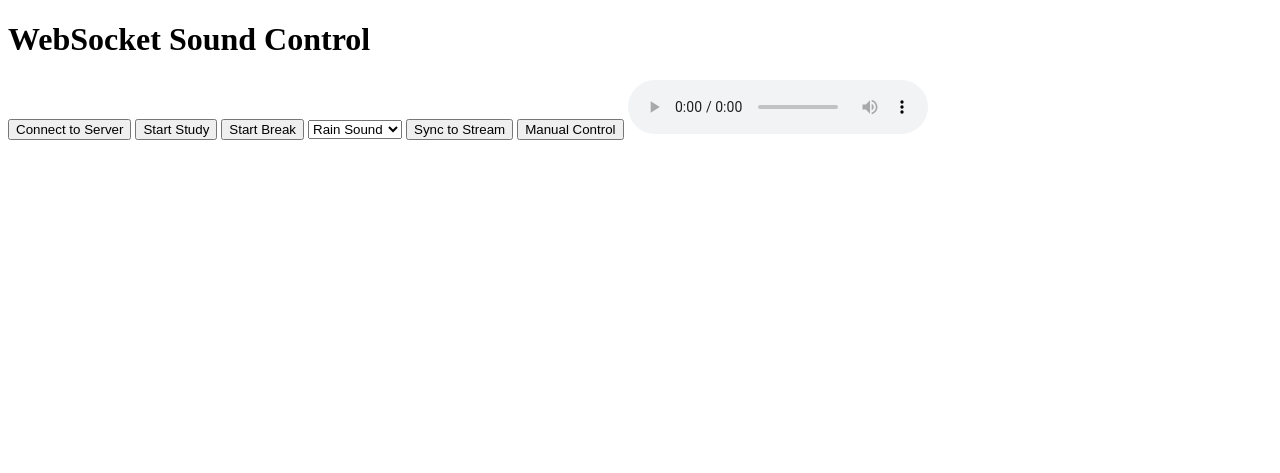
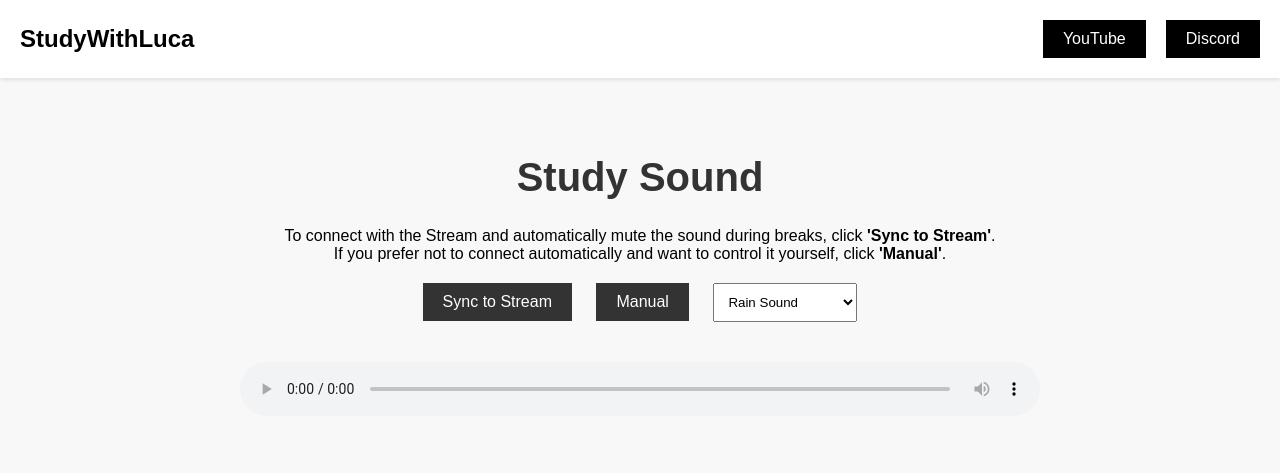
Before and after one commit to LuuMatts/study-time, a website: page index.html in a window 1280 px wide. Drawn offline with Linux system fonts and the light colour scheme.

Commit message:
Prototype

```diff
--- a/index.html
+++ b/index.html
@@ -2,33 +2,49 @@
 <html lang="en">
   <head>
     <meta charset="UTF-8" />
-    <title>WebSocket Sound Control</title>
+    <title>Study Sound Control</title>
+    <link rel="stylesheet" href="styles.css" />
   </head>
   <body>
-    <h1>WebSocket Sound Control</h1>
-    <button id="connectButton">Connect to Server</button>
-    <button id="startStudyButton">Start Study</button>
-    <button id="startBreakButton">Start Break</button>
+    <header class="header">
+      <div class="logo">StudyWithLuca</div>
+      <nav class="navigation">
+        <a
+          href="https://www.youtube.com/channel/UCCUGEFoKFHuhGWhj7ZrR9ag"
+          target="_blank"
+          class="header-button"
+          >YouTube</a
+        >
+        <a
+          href="https://discord.gg/tB9MdCAAm3"
+          target="_blank"
+          class="header-button"
+          >Discord</a
+        >
+      </nav>
+    </header>
 
-    <!-- Sound Selection Dropdown -->
-    <select id="soundSelection">
-      <option value="Rain Sound V2.MP3">Rain Sound</option>
-      <option value="Fire Sound.mp3">Fire Sound</option>
-      <option value="Deep Focus Sound.MP3">Deep Focus</option>
-      <option value="Lofi-Test Sound.mp3">Lofi</option>
-      <option value="Rainy Jazz.mp3">Cafe Sound</option>
-      <!-- Add more sound options here -->
-    </select>
-
-    <!-- Mode Selection -->
-    <button id="syncModeButton">Sync to Stream</button>
-    <button id="manualModeButton">Manual Control</button>
-
-    <!-- Audio Player -->
-    <audio id="audioPlayer" controls>
-      <source src="Rain Sound V2.MP3" type="audio/mpeg" />
-      Your browser does not support the audio element.
-    </audio>
+    <main class="main-content">
+      <h1>Study Sound</h1>
+      <p>
+        To connect with the Stream and automatically mute the sound during
+        breaks, click <b>'Sync to Stream'</b>.<br />If you prefer not to connect
+        automatically and want to control it yourself, click <b>'Manual'</b>.
+      </p>
+      <div class="control-buttons">
+        <button id="syncModeButton">Sync to Stream</button>
+        <button id="manualModeButton">Manual</button>
+        <select id="soundSelection">
+          <option value="Rain.mp3">Rain Sound</option>
+          <option value="Fire.mp3">Fire Sound</option>
+          <option value="Lofi.mp3">Lofi Music</option>
+          <option value="Rainy Jazz.mp3">Rainy Jazz Vibes</option>
+          <option value="Deep Focus.mp3">Deep Focus</option>
+          <!-- Add more options as needed -->
+        </select>
+      </div>
+      <audio id="audioPlayer" controls loop></audio>
+    </main>
 
     <script src="client.js"></script>
   </body>
--- /dev/null
+++ b/styles.css
@@ -0,0 +1,79 @@
+body, html {
+    height: 100%;
+    margin: 0;
+    font-family: Arial, sans-serif;
+    background-color: #f8f8f8;
+}
+
+.header {
+    display: flex;
+    justify-content: space-between;
+    align-items: center;
+    padding: 20px;
+    background-color: #fff;
+    box-shadow: 0 2px 4px rgba(0, 0, 0, 0.1);
+  }
+
+  .logo {
+    font-size: 24px;
+    font-weight: bold;
+  }
+
+  .navigation {
+    display: flex;
+    gap: 20px; /* Adjust the gap as needed for your desired spacing */
+  }
+
+  .header-button {
+    background-color: #000;
+    color: #fff;
+    padding: 10px 20px;
+    cursor: pointer;
+    text-decoration: none; /* This removes the underline */
+    display: inline-block; /* Add this to ensure padding and background color are applied */
+}
+
+.header-button:hover {
+    background-color: #555;
+    text-decoration: none; /* This ensures the underline doesn't reappear on hover */
+}
+
+.main-content {
+    text-align: center;
+    padding: 50px;
+    max-width: 800px;
+    margin: auto;
+}
+
+h1 {
+    color: #333;
+    font-size: 2.5em;
+}
+
+.control-buttons {
+    margin: 20px 0;
+}
+
+button {
+    background-color: #333;
+    color: #fff;
+    border: none;
+    padding: 10px 20px;
+    margin: 0 10px;
+    cursor: pointer;
+    font-size: 1em;
+}
+
+button:hover {
+    background-color: #555;
+}
+
+select {
+    padding: 10px;
+    margin: 0 10px;
+}
+
+audio {
+    width: 100%;
+    margin-top: 20px;
+}
```
Also changed, not shown: 5 other files.
